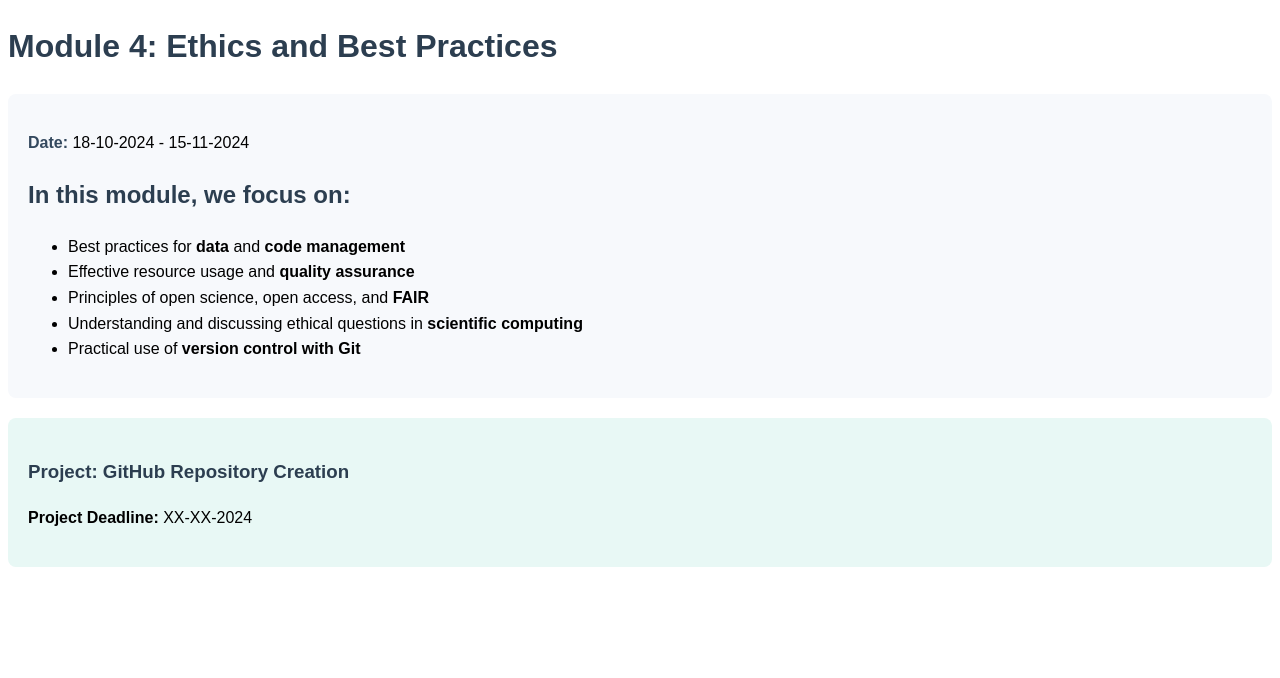
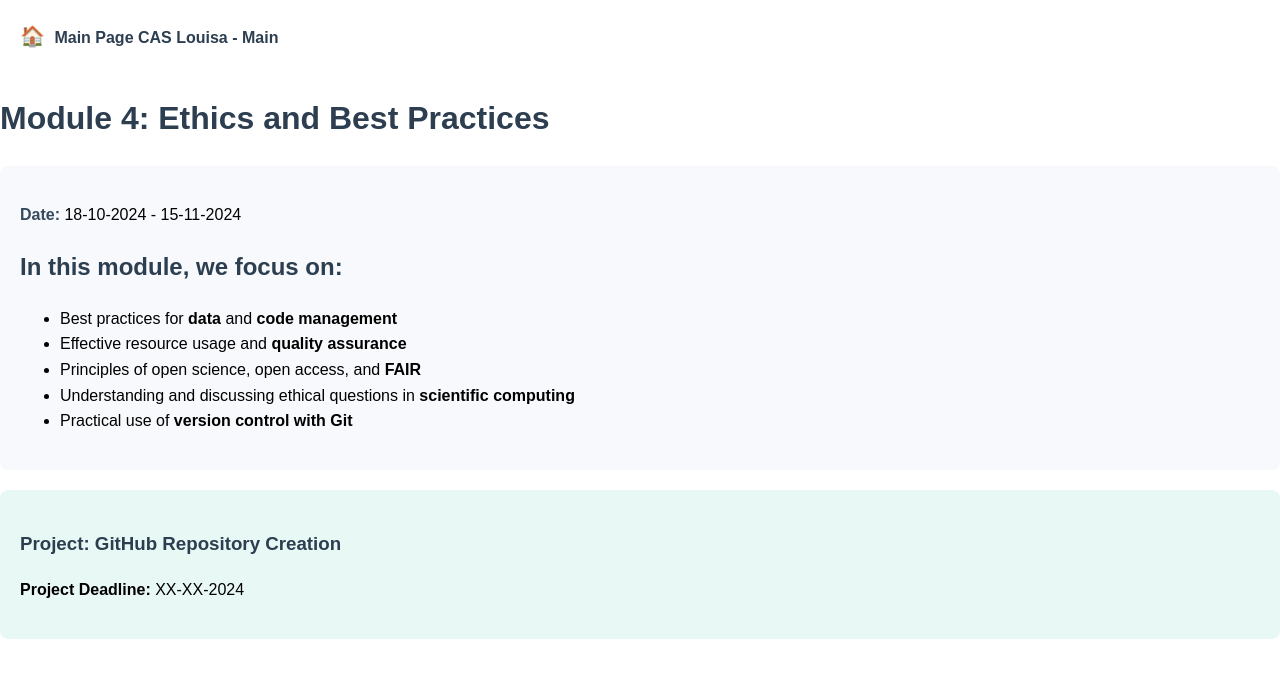
Before and after one commit to LauiGit/CAS_ADS, a plain HTML site: page Module 4/index.html in a window 1280 px wide. Drawn offline with Linux system fonts and the light colour scheme.

Commit message:
Update index.html - link to home

```diff
--- a/Module 4/index.html
+++ b/Module 4/index.html
@@ -8,6 +8,8 @@
         body {
             font-family: Arial, sans-serif;
             line-height: 1.6;
+            margin: 0;
+            padding: 0;
         }
         h1, h2, h3 {
             color: #2c3e50;
@@ -28,9 +30,34 @@
             font-weight: bold;
             color: #34495e;
         }
+        .nav-link {
+            text-decoration: none;
+            color: #2c3e50;
+            font-weight: bold;
+            margin: 10px;
+            display: inline-block;
+        }
+        .nav-link:hover {
+            color: #1abc9c;
+        }
+        .header {
+            display: flex;
+            align-items: center;
+            padding: 10px;
+        }
+        .home-icon {
+            font-size: 20px; /* Adjust size as needed */
+            margin-right: 5px;
+        }
     </style>
 </head>
 <body>
+
+    <div class="header">
+        <a href="index.html" class="nav-link">
+            <span class="home-icon">🏠</span> Main Page CAS Louisa - Main
+        </a>
+    </div>
 
     <h1>Module 4: Ethics and Best Practices</h1>
 
```
